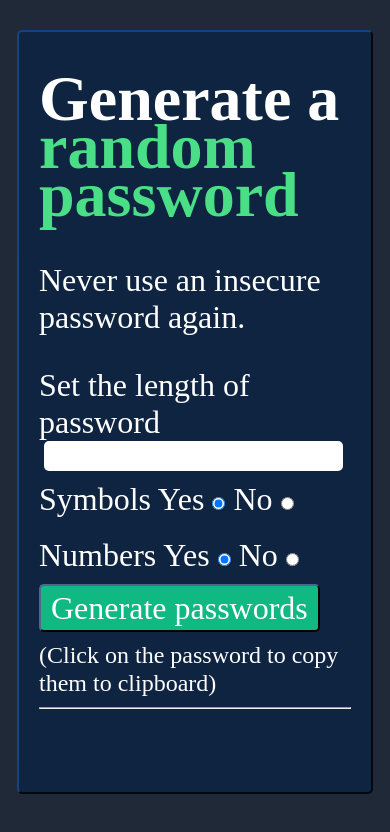
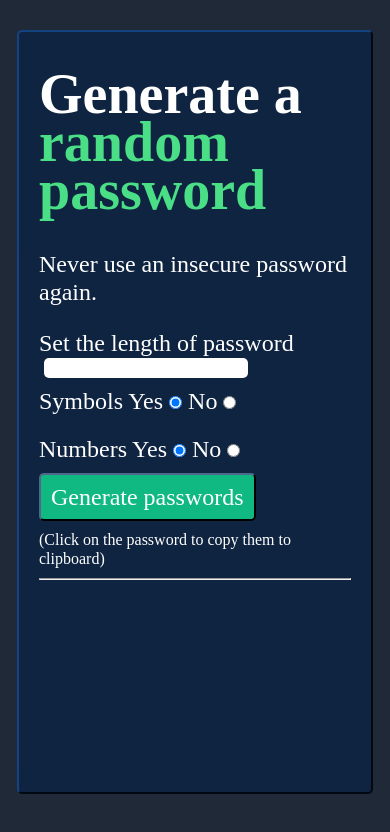
Before and after one commit to arjunjagwani/PasswordGenerator, a plain HTML site: page index.html in a window 390 px wide. Drawn offline with nearby package versions, Linux system fonts and the light colour scheme.

Commit message:
Update index.css

```diff
--- a/index.css
+++ b/index.css
@@ -93,14 +93,14 @@ line-height: 35px;
     .text h1{
 
 
-        font-size: 4rem;
+        font-size: 3.5rem;
         line-height: 3rem;
         }
         .passLength, .symbols, .numbers, #pass-btn, .text p{
-            font-size: 2rem;
+            font-size: 1.5rem;
         }
         #num, #pass1, #pass2,.copyClipboard{
-            font-size:1.5rem;
+            font-size:1rem;
         }
 
 
```
